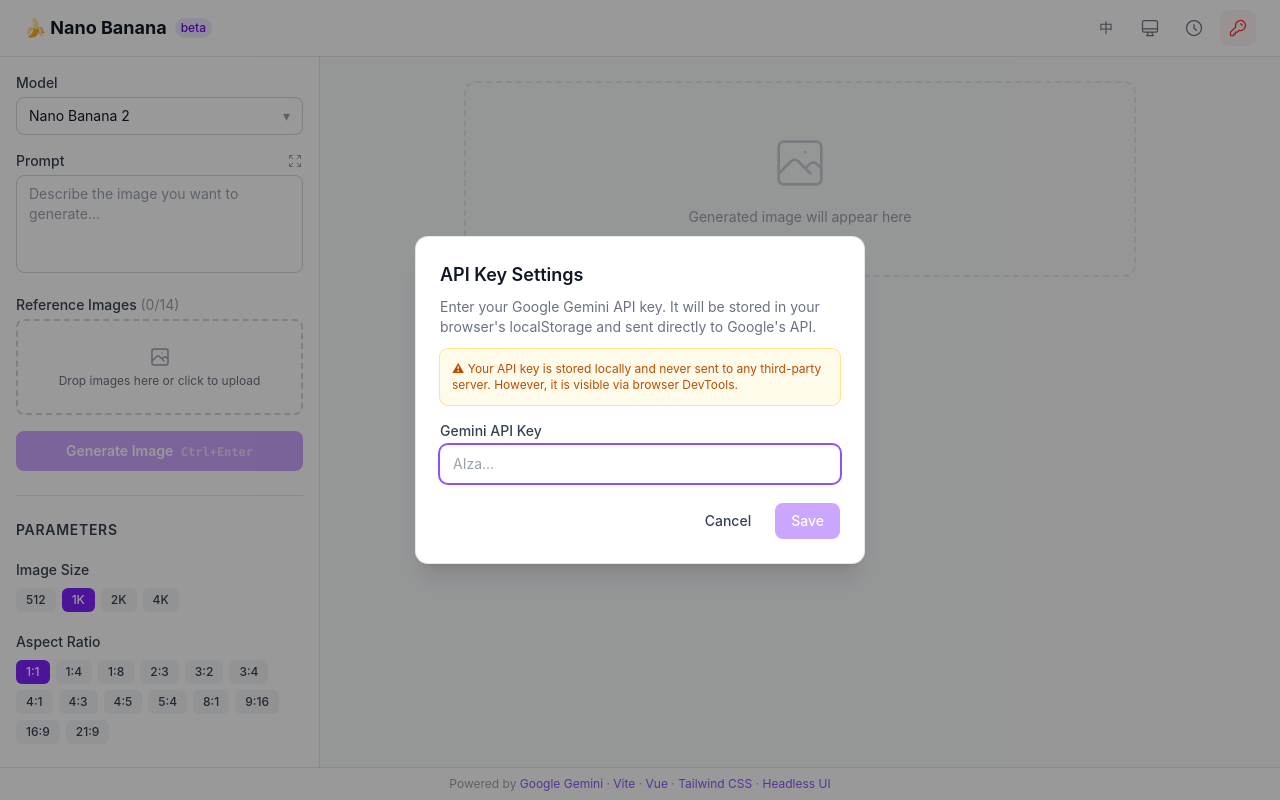
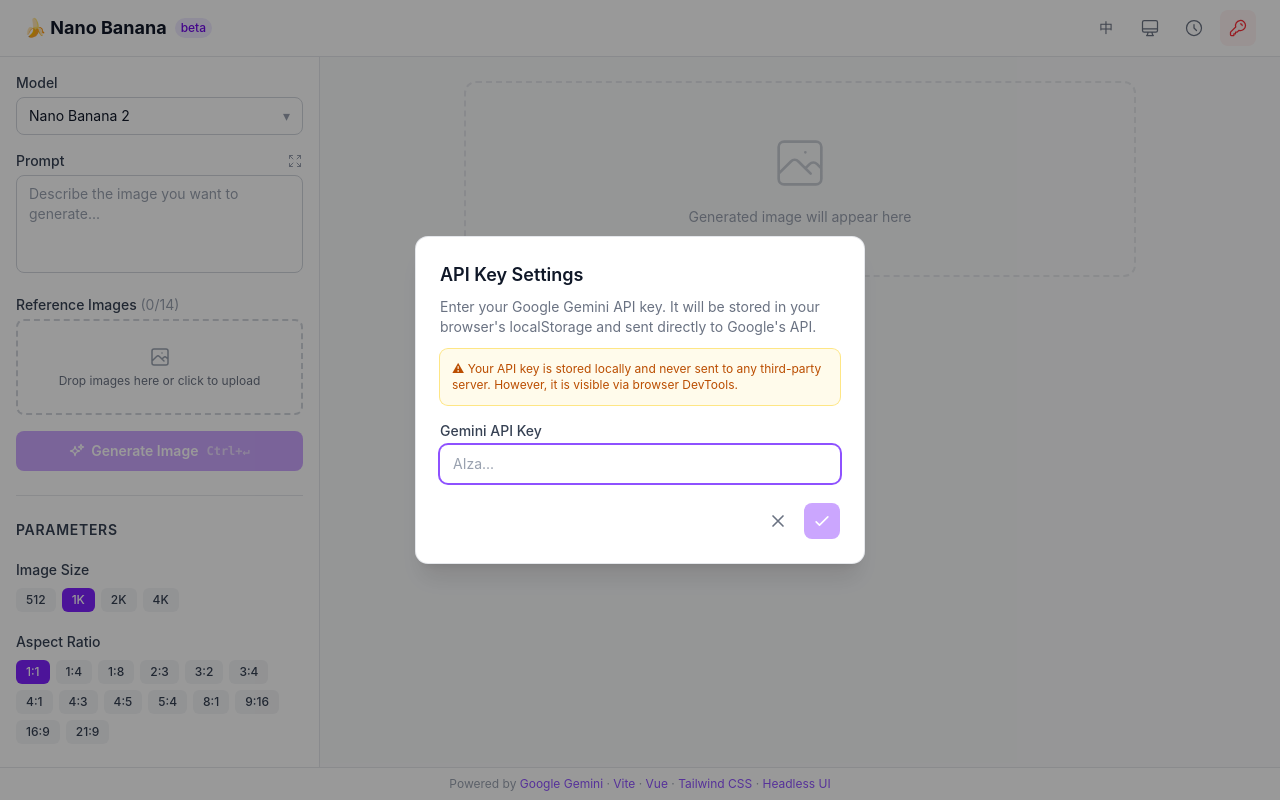
Before and after one commit to BYJRK/Banacanvas, a Vue app: page / in a window 1280 px wide. Built offline with nearby package versions, Linux system fonts and the light colour scheme.

Commit message:
style: update button styles and add icons for better UI feedback

```diff
--- a/src/components/ApiKeyDialog.vue
+++ b/src/components/ApiKeyDialog.vue
@@ -92,24 +92,33 @@
               <button
                 v-if="apiKeyStore.hasKey"
                 @click="clear"
-                class="text-sm text-red-600 dark:text-red-400 hover:underline cursor-pointer"
+                class="text-gray-400 hover:text-red-500 transition-colors cursor-pointer"
+                :title="t('clearKey')"
               >
-                {{ t('clearKey') }}
+                <svg class="w-5 h-5" fill="none" stroke="currentColor" viewBox="0 0 24 24">
+                  <path stroke-linecap="round" stroke-linejoin="round" stroke-width="1.5" d="M19 7l-.867 12.142A2 2 0 0116.138 21H7.862a2 2 0 01-1.995-1.858L5 7m5 4v6m4-6v6m1-10V4a1 1 0 00-1-1h-4a1 1 0 00-1 1v3M4 7h16" />
+                </svg>
               </button>
               <span v-else />
               <div class="flex gap-2">
                 <button
                   @click="emit('close')"
-                  class="rounded-lg px-4 py-2 text-sm font-medium text-gray-700 dark:text-gray-300 hover:bg-gray-100 dark:hover:bg-gray-800 cursor-pointer"
+                  class="rounded-lg p-2 text-gray-500 hover:bg-gray-100 dark:hover:bg-gray-800 transition-colors cursor-pointer"
+                  :title="t('cancel')"
                 >
-                  {{ t('cancel') }}
+                  <svg class="w-5 h-5" fill="none" stroke="currentColor" viewBox="0 0 24 24">
+                    <path stroke-linecap="round" stroke-linejoin="round" stroke-width="2" d="M6 18L18 6M6 6l12 12" />
+                  </svg>
                 </button>
                 <button
                   @click="save"
                   :disabled="!inputKey.trim()"
-                  class="rounded-lg bg-violet-600 px-4 py-2 text-sm font-medium text-white hover:bg-violet-700 disabled:opacity-40 disabled:cursor-not-allowed cursor-pointer"
+                  class="rounded-lg bg-violet-600 p-2 text-white hover:bg-violet-700 disabled:opacity-40 disabled:cursor-not-allowed cursor-pointer"
+                  :title="t('save')"
                 >
-                  {{ t('save') }}
+                  <svg class="w-5 h-5" fill="none" stroke="currentColor" viewBox="0 0 24 24">
+                    <path stroke-linecap="round" stroke-linejoin="round" stroke-width="2" d="M5 13l4 4L19 7" />
+                  </svg>
                 </button>
               </div>
             </div>
--- a/src/components/GenerationPanel.vue
+++ b/src/components/GenerationPanel.vue
@@ -192,9 +192,12 @@
         <button
           v-if="inputImages.length > 0"
           @click="clearAllImages"
-          class="text-xs text-red-500 hover:underline cursor-pointer"
+          class="text-gray-400 hover:text-red-500 transition-colors cursor-pointer"
+          :title="t('clearAll')"
         >
-          {{ t('clearAll') }}
+          <svg class="w-4 h-4" fill="none" stroke="currentColor" viewBox="0 0 24 24">
+            <path stroke-linecap="round" stroke-linejoin="round" stroke-width="1.5" d="M19 7l-.867 12.142A2 2 0 0116.138 21H7.862a2 2 0 01-1.995-1.858L5 7m5 4v6m4-6v6m1-10V4a1 1 0 00-1-1h-4a1 1 0 00-1 1v3M4 7h16" />
+          </svg>
         </button>
       </div>
 
@@ -274,9 +277,15 @@
         </svg>
         {{ t('generating') }}
       </span>
-      <span v-else>
+      <span v-else class="flex items-center justify-center gap-1.5">
+        <svg v-if="inputImages.length > 0" class="w-4 h-4" fill="none" stroke="currentColor" viewBox="0 0 24 24">
+          <path stroke-linecap="round" stroke-linejoin="round" stroke-width="2" d="M15.232 5.232l3.536 3.536m-2.036-5.036a2.5 2.5 0 113.536 3.536L6.5 21.036H3v-3.572L16.732 3.732z" />
+        </svg>
+        <svg v-else class="w-4 h-4" fill="none" stroke="currentColor" viewBox="0 0 24 24">
+          <path stroke-linecap="round" stroke-linejoin="round" stroke-width="2" d="M9.813 15.904L9 18.75l-.813-2.846a4.5 4.5 0 00-3.09-3.09L2.25 12l2.846-.813a4.5 4.5 0 003.09-3.09L9 5.25l.813 2.846a4.5 4.5 0 003.09 3.09L15.75 12l-2.846.813a4.5 4.5 0 00-3.09 3.09zM18.259 8.715L18 9.75l-.259-1.035a3.375 3.375 0 00-2.455-2.456L14.25 6l1.036-.259a3.375 3.375 0 002.455-2.456L18 2.25l.259 1.035a3.375 3.375 0 002.455 2.456L21.75 6l-1.036.259a3.375 3.375 0 00-2.455 2.456z" />
+        </svg>
         {{ inputImages.length > 0 ? t('editImage') : t('generateImage') }}
-        <kbd class="ml-1 text-xs opacity-60">Ctrl+Enter</kbd>
+        <kbd class="ml-0.5 text-xs opacity-60">Ctrl+↵</kbd>
       </span>
     </button>
     <button
@@ -305,9 +314,12 @@
           </div>
           <button
             @click="showFullscreenPrompt = false"
-            class="rounded-lg bg-violet-600 px-4 py-1.5 text-sm font-medium text-white hover:bg-violet-700 transition-colors cursor-pointer"
+            class="rounded-lg bg-violet-600 p-2 text-white hover:bg-violet-700 transition-colors cursor-pointer"
+            :title="t('done')"
           >
-            {{ t('done') }}
+            <svg class="w-5 h-5" fill="none" stroke="currentColor" viewBox="0 0 24 24">
+              <path stroke-linecap="round" stroke-linejoin="round" stroke-width="2" d="M5 13l4 4L19 7" />
+            </svg>
           </button>
         </div>
         <!-- Editor -->
--- a/src/components/HistoryPanel.vue
+++ b/src/components/HistoryPanel.vue
@@ -35,9 +35,12 @@
       <button
         v-if="historyStore.entries.length > 0"
         @click="historyStore.clearAll()"
-        class="text-xs text-red-500 hover:underline cursor-pointer"
+        class="text-gray-400 hover:text-red-500 transition-colors cursor-pointer"
+        :title="t('clearAll')"
       >
-        {{ t('clearAll') }}
+        <svg class="w-4 h-4" fill="none" stroke="currentColor" viewBox="0 0 24 24">
+          <path stroke-linecap="round" stroke-linejoin="round" stroke-width="1.5" d="M19 7l-.867 12.142A2 2 0 0116.138 21H7.862a2 2 0 01-1.995-1.858L5 7m5 4v6m4-6v6m1-10V4a1 1 0 00-1-1h-4a1 1 0 00-1 1v3M4 7h16" />
+        </svg>
       </button>
     </div>
 
--- a/src/components/ImageDisplay.vue
+++ b/src/components/ImageDisplay.vue
@@ -70,21 +70,30 @@
       <div class="absolute top-2 right-2 flex gap-1.5 opacity-0 group-hover:opacity-100 transition-opacity">
         <button
           @click="download"
-          class="rounded-lg bg-black/60 backdrop-blur-sm px-3 py-1.5 text-xs font-medium text-white hover:bg-black/80 transition-colors cursor-pointer"
+          class="rounded-lg bg-black/60 backdrop-blur-sm p-2 text-white hover:bg-black/80 transition-colors cursor-pointer"
+          :title="t('download')"
         >
-          {{ t('download') }}
+          <svg class="w-4 h-4" fill="none" stroke="currentColor" viewBox="0 0 24 24">
+            <path stroke-linecap="round" stroke-linejoin="round" stroke-width="2" d="M4 16v1a3 3 0 003 3h10a3 3 0 003-3v-1m-4-4l-4 4m0 0l-4-4m4 4V4" />
+          </svg>
         </button>
         <button
           @click="showFullscreen = true"
-          class="rounded-lg bg-black/60 backdrop-blur-sm px-3 py-1.5 text-xs font-medium text-white hover:bg-black/80 transition-colors cursor-pointer"
+          class="rounded-lg bg-black/60 backdrop-blur-sm p-2 text-white hover:bg-black/80 transition-colors cursor-pointer"
+          :title="t('fullscreen')"
         >
-          {{ t('fullscreen') }}
+          <svg class="w-4 h-4" fill="none" stroke="currentColor" viewBox="0 0 24 24">
+            <path stroke-linecap="round" stroke-linejoin="round" stroke-width="2" d="M3.75 3.75v4.5m0-4.5h4.5m-4.5 0L9 9m11.25-5.25v4.5m0-4.5h-4.5m4.5 0L15 9m-11.25 11.25v-4.5m0 4.5h4.5m-4.5 0L9 15m11.25 5.25v-4.5m0 4.5h-4.5m4.5 0L15 15" />
+          </svg>
         </button>
         <button
           @click="emit('clear')"
-          class="rounded-lg bg-black/60 backdrop-blur-sm px-3 py-1.5 text-xs font-medium text-white hover:bg-red-600/80 transition-colors cursor-pointer"
+          class="rounded-lg bg-black/60 backdrop-blur-sm p-2 text-white hover:bg-red-600/80 transition-colors cursor-pointer"
+          :title="t('clear')"
         >
-          {{ t('clear') }}
+          <svg class="w-4 h-4" fill="none" stroke="currentColor" viewBox="0 0 24 24">
+            <path stroke-linecap="round" stroke-linejoin="round" stroke-width="2" d="M6 18L18 6M6 6l12 12" />
+          </svg>
         </button>
       </div>
     </div>
```
